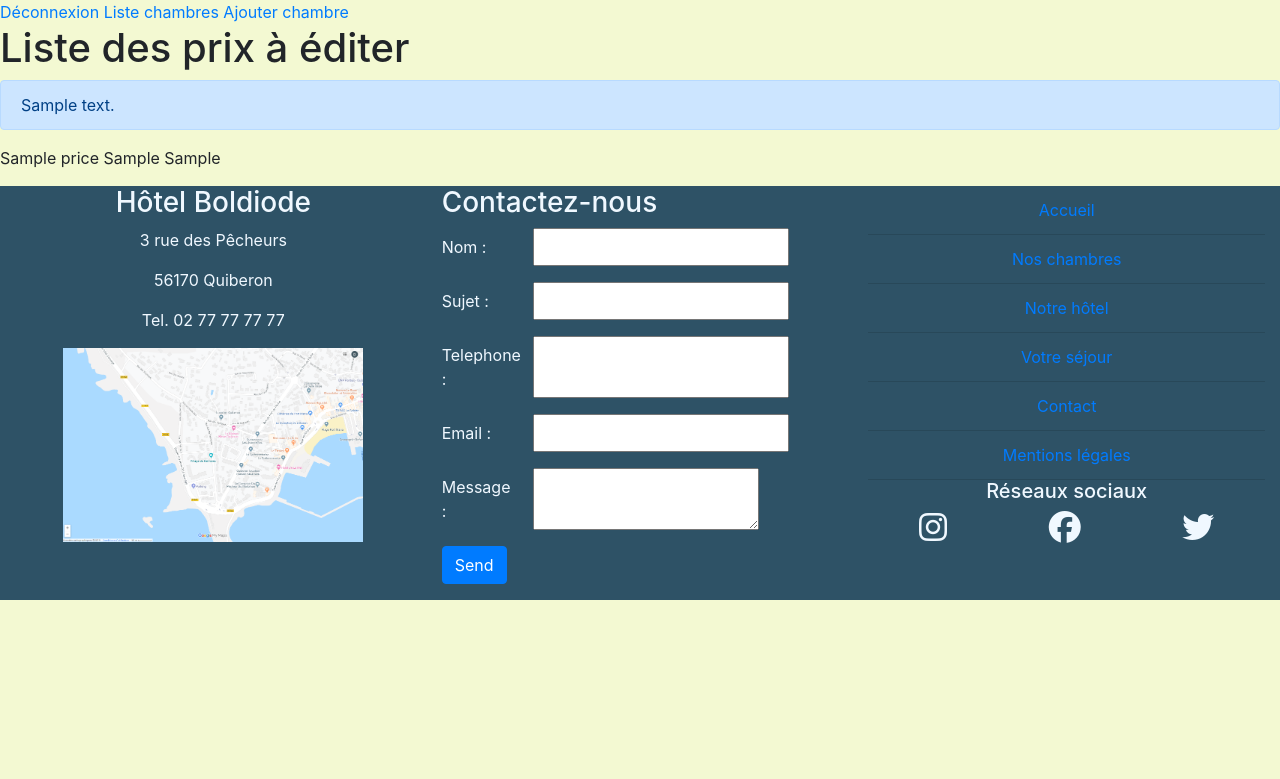
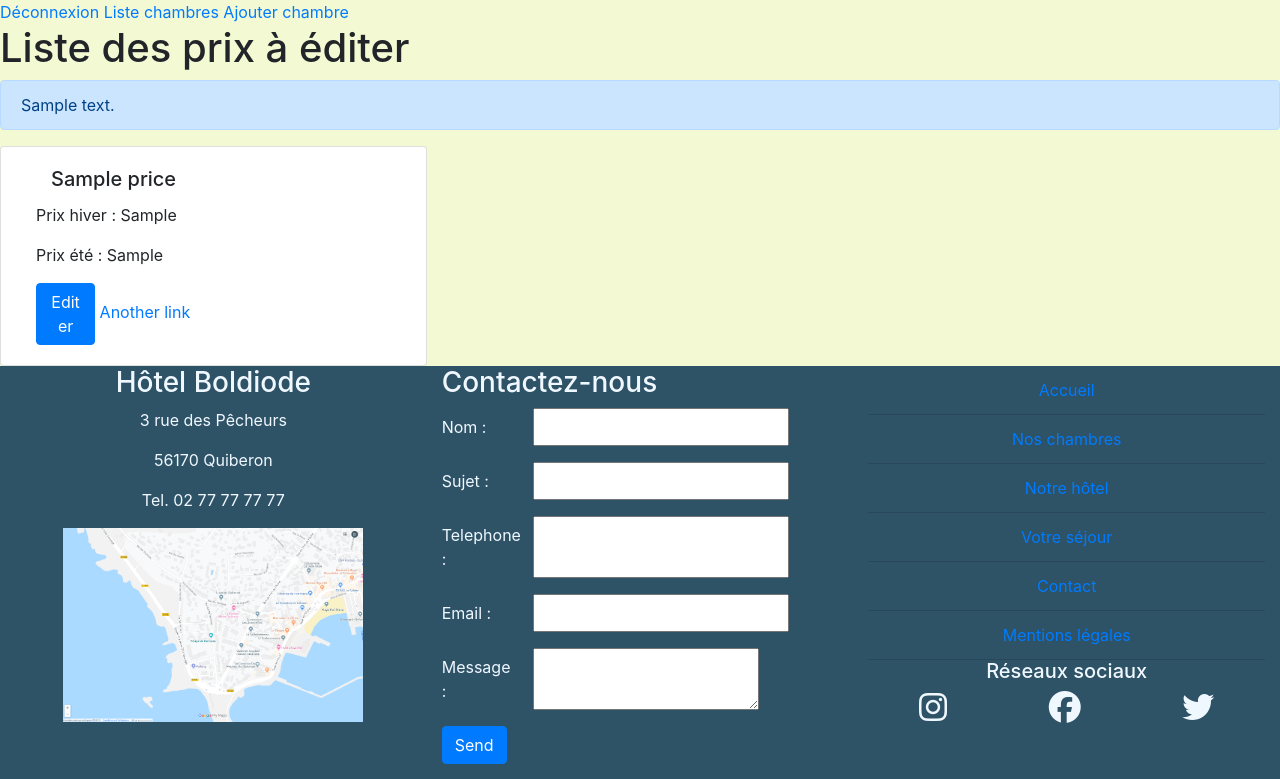
Before and after one commit to apsuma/nantes-0919-php-boldiode, a PHP site: template src/View/Admin/editListPrice.html.twig in a window 1280 px wide. Shown: the top 779 px of the page. Run offline with PHP 8.4, Linux system fonts and the light colour scheme; the template is opened without the code that fills it: most values are stand-ins (such as "Sample title", 1, 10 or a date in 2020); some libraries are stand-ins or nearby versions.

Commit message:
card creation for view twig editListPrice

```diff
--- a/src/Controller/AdminController.php
+++ b/src/Controller/AdminController.php
@@ -197,6 +197,10 @@ class AdminController extends AbstractController
         return $this->twig->render('Admin/editListPrice.html.twig', ['prices' => $prices]);
     }
 
+    public function editPrice(): ?string
+    {
+    }
+
     public function editListTheme(): string
     {
         $this->checkAdmin();
--- a/src/View/Admin/editListPrice.html.twig
+++ b/src/View/Admin/editListPrice.html.twig
@@ -15,7 +15,15 @@
 
 <section>
 {% for price in prices %}
-    <p>{{ price.name }} {{ price.price_summer }} {{ price.price_winter }}</p>
+    <div class="card col-12 col-sm-4">
+        <div class="card-body">
+            <h5 class="card-title"><a  class="col-lg-6">{{ price.name }}</a></h5>
+            <p class="card-text">Prix hiver : {{ price.price_winter }}
+            <p class="card-text"> Prix été : {{ price.price_summer }}</p>
+            <a href="/admin/editPrice/{{ price.id }}" class="btn btn-primary col-lg-2">Editer</a>
+            <a href="#" class="card-link">Another link</a>
+        </div>
+    </div>
 {% endfor %}
 </section>
 {% endblock %}
```
